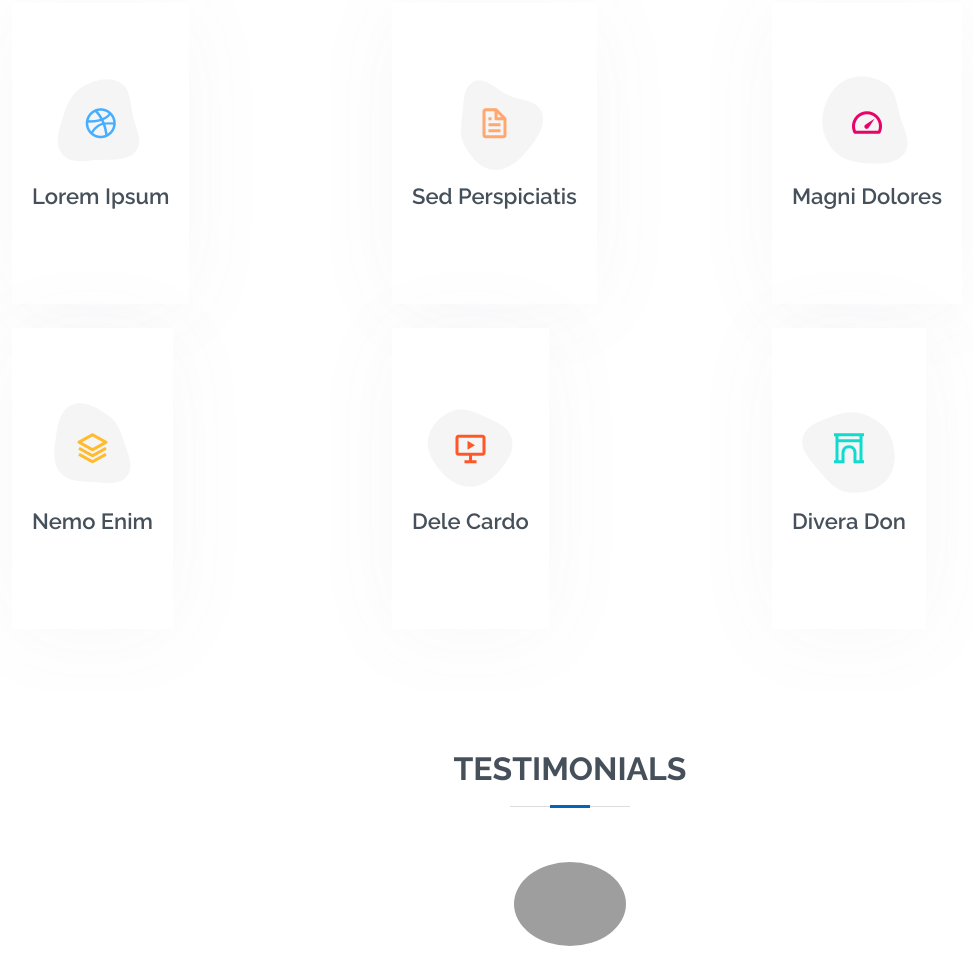
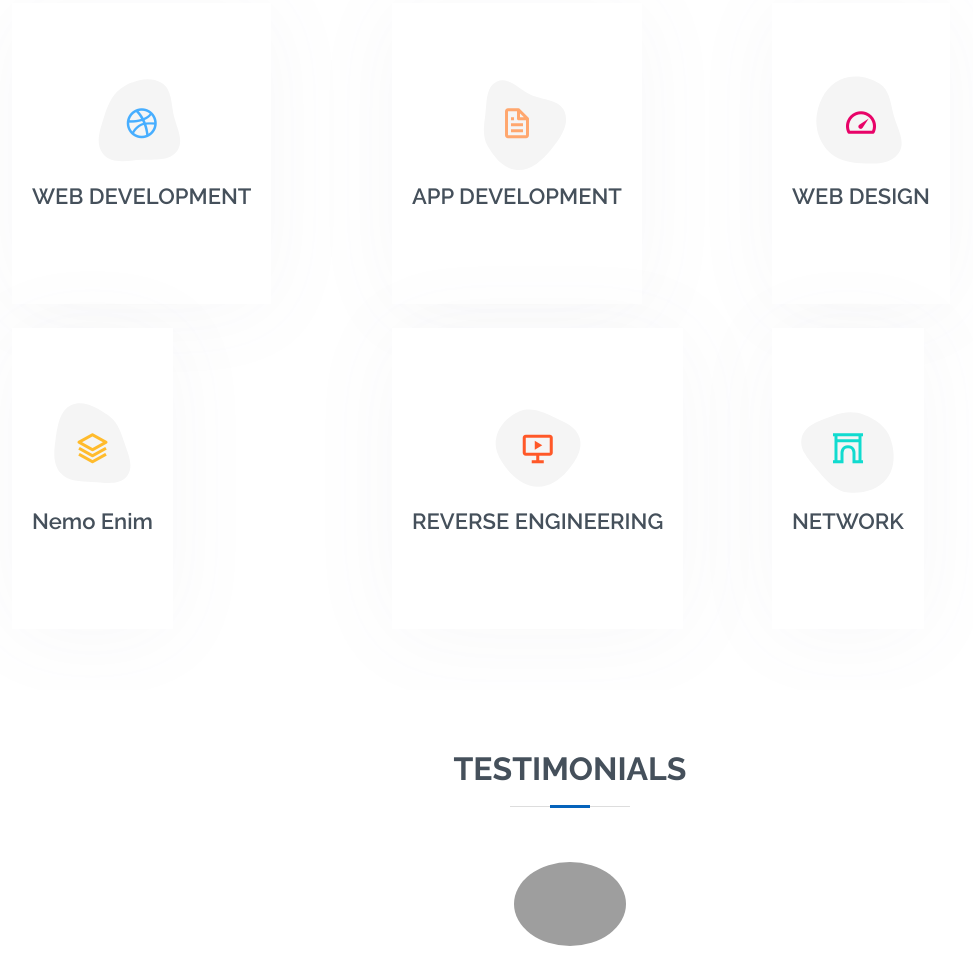
Before and after one commit to an0n7os/an0n7os.github.io, a plain HTML site: page index.html in a window 1280 px wide. Shown: the part 4035-4997 px from the top of the page, without its empty margins (120-1093 px from the left). Drawn offline with nearby package versions, Linux system fonts and the light colour scheme; grey boxes are pictures that could not be loaded.

Commit message:
Update index.html

```diff
--- a/index.html
+++ b/index.html
@@ -311,6 +311,7 @@ potential attacks</li>
               <li data-filter="*" class="filter-active">All</li>
               <li data-filter=".filter-app">App</li>
               <li data-filter=".filter-card">Card</li>
+
               <li data-filter=".filter-web">Web</li>
             </ul>
           </div>
@@ -468,7 +469,7 @@ potential attacks</li>
                 </svg>
                 <i class="bx bxl-dribbble"></i>
               </div>
-              <h4><a href="">Lorem Ipsum</a></h4>
+              <h4><a href="">WEB DEVELOPMENT</a></h4>
               <p></p>
             </div>
           </div>
@@ -481,7 +482,7 @@ potential attacks</li>
                 </svg>
                 <i class="bx bx-file"></i>
               </div>
-              <h4><a href="">Sed Perspiciatis</a></h4>
+              <h4><a href="">APP DEVELOPMENT</a></h4>
               <p></p>
             </div>
           </div>
@@ -494,7 +495,7 @@ potential attacks</li>
                 </svg>
                 <i class="bx bx-tachometer"></i>
               </div>
-              <h4><a href="">Magni Dolores</a></h4>
+              <h4><a href="">WEB DESIGN</a></h4>
               <p></p>
             </div>
           </div>
@@ -520,7 +521,7 @@ potential attacks</li>
                 </svg>
                 <i class="bx bx-slideshow"></i>
               </div>
-              <h4><a href="">Dele Cardo</a></h4>
+              <h4><a href="">REVERSE ENGINEERING</a></h4>
               <p></p>
             </div>
           </div>
@@ -533,7 +534,7 @@ potential attacks</li>
                 </svg>
                 <i class="bx bx-arch"></i>
               </div>
-              <h4><a href="">Divera Don</a></h4>
+              <h4><a href="">NETWORK</a></h4>
               <p></p>
             </div>
           </div>
```
